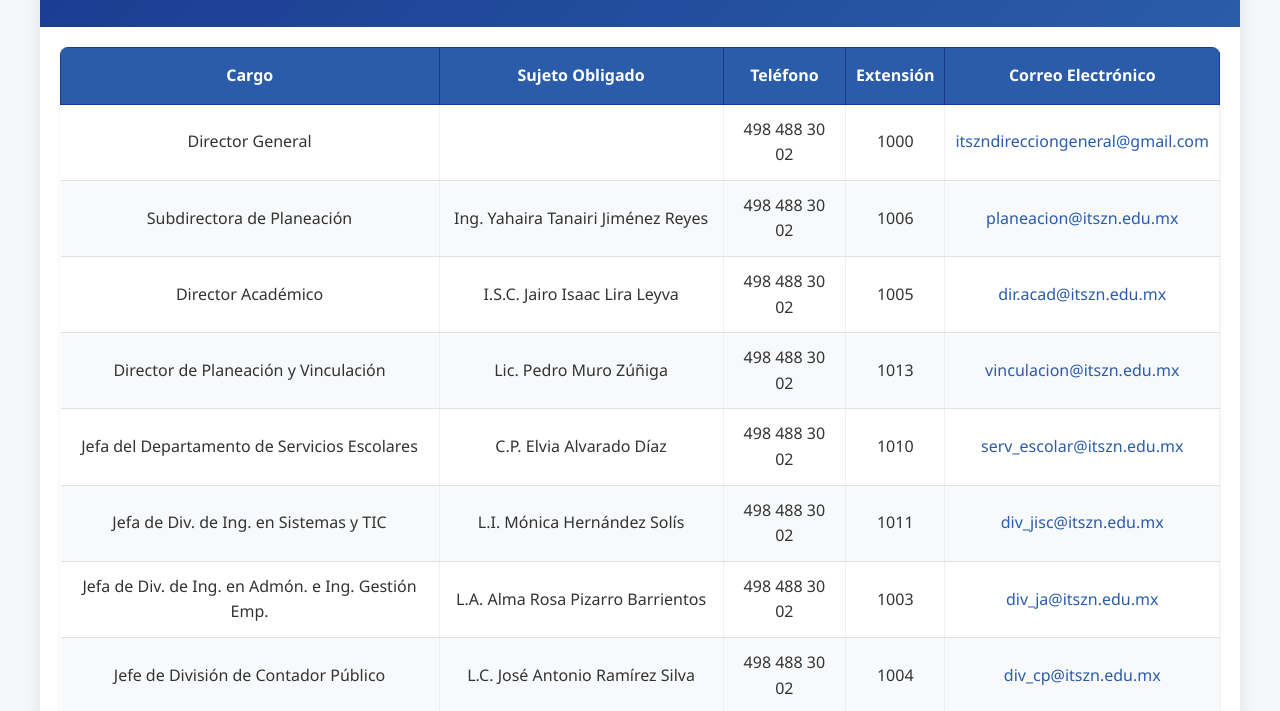
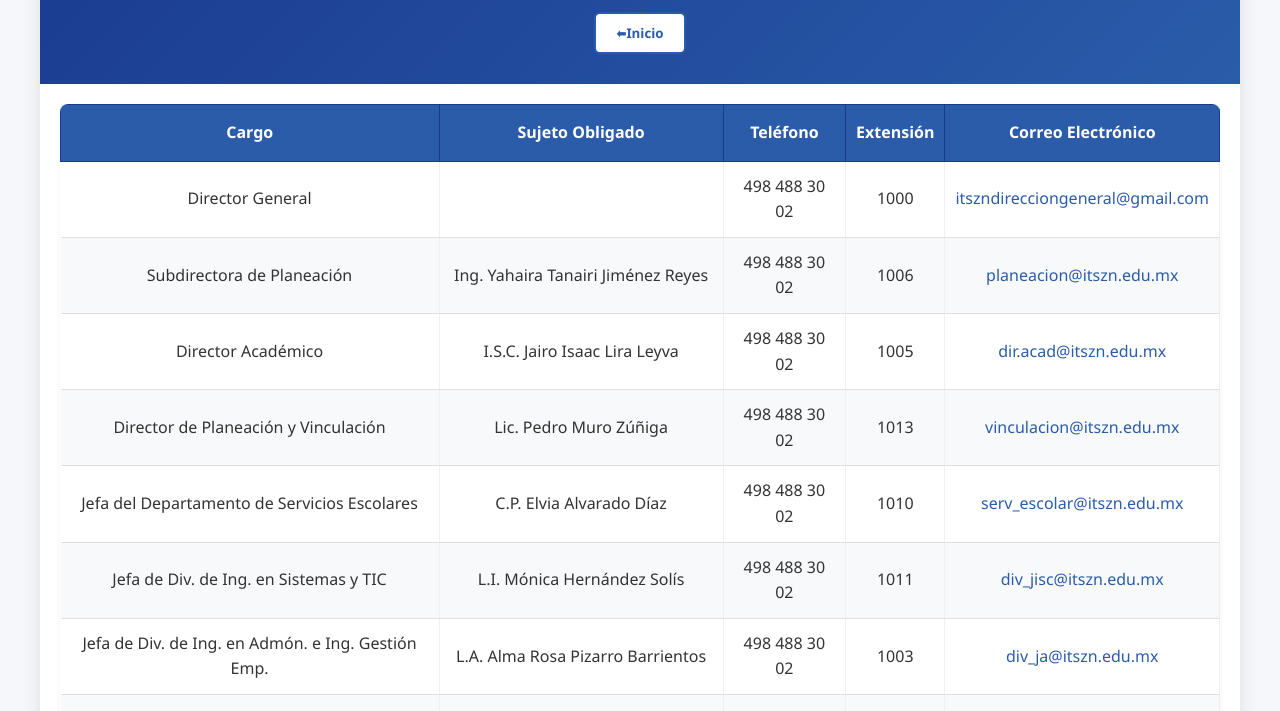
Before and after one commit to KarlitaBalderas/MiTec, a plain HTML site: page conocenos/directorio.html in a window 1280 px wide. Shown: the part 150-861 px from the top of the page. Drawn offline with Linux system fonts and the light colour scheme.

Commit message:
Agregue codigo de directorio

```diff
--- a/conocenos/directorio.html
+++ b/conocenos/directorio.html
@@ -43,6 +43,23 @@
         header p {
             font-size: 1.2rem;
             opacity: 0.9;
+        }
+
+        .btn-regresar {
+            margin-top: 15px;
+            padding: 10px 20px;
+            background: #ffffff;
+            color: #2a5caa;
+            border: 2px solid #2a5caa;
+            border-radius: 6px;
+            cursor: pointer;
+            font-weight: bold;
+            transition: all 0.3s ease;
+        }
+
+        .btn-regresar:hover {
+            background: #2a5caa;
+            color: #ffffff;
         }
 
         .table-container {
@@ -147,6 +164,8 @@
         <header>
             <h1>DIRECTORIO INSTITUCIONAL</h1>
             <p>Instituto Tecnológico Superior de Zacatecas Norte</p>
+            <!-- Botón de regreso -->
+            <button class="btn-regresar" onclick="window.location.href='../index.html'">⬅Inicio</button>
         </header>
 
         <main>
```
